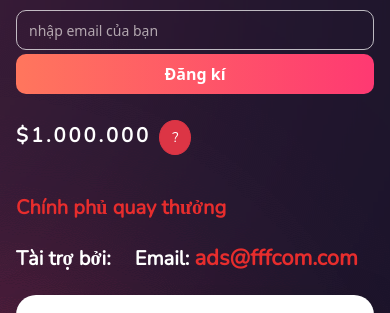
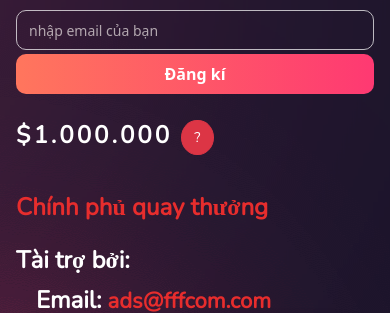
Before and after one commit to Dylan2011-pc/fffcom, a plain HTML site: page index.html in a window 390 px wide. Shown: the part 52-365 px from the top of the page. Drawn offline with nearby package versions, Linux system fonts and the light colour scheme.

Commit message:
update responsive

```diff
--- a/style/index.css
+++ b/style/index.css
@@ -988,8 +988,12 @@ button.btn.btn-registation-finalcontent{
   .btn.btn-danger.rounded-circle{
     font-size: 14px !important;
   }
-  .chinh-phu,.sponsor-by-text,.email-text, .text-money{
-    font-size: 20px !important;
+  .chinh-phu,.sponsor-by-text, .text-money{
+    font-size: 24px !important;
+    margin-bottom: 0px !important;
+  }
+  .email-text{
+    font-size: 16px;
     margin-bottom: 0px !important;
   }
   .logo-group-all{
```
